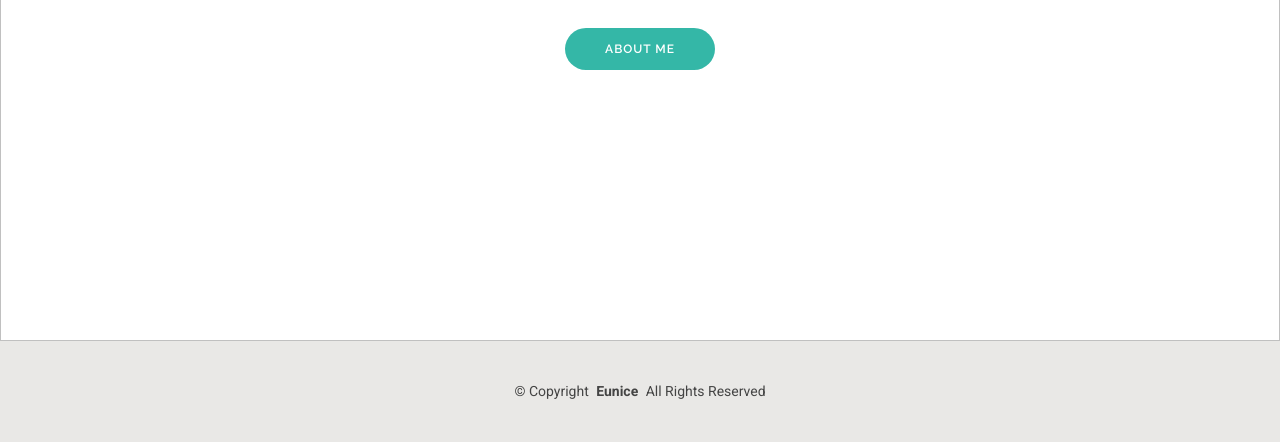
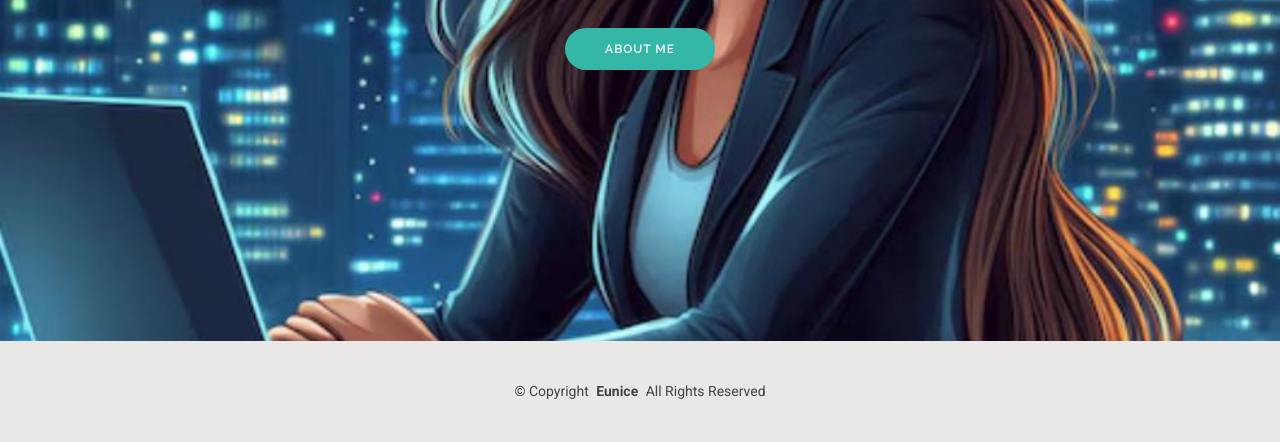
Before and after one commit to Eun424/eun424.github.io, a plain HTML site: page index.html in a window 1280 px wide. Shown: the part 460-902 px from the top of the page. Drawn offline with Linux system fonts and the light colour scheme.

Commit message:
Update index.html

```diff
--- a/index.html
+++ b/index.html
@@ -60,7 +60,7 @@
     <!-- Hero Section -->
     <section id="hero" class="hero section">
 
-      <img src="assets/img/hero-bg.jpg" alt="" data-aos="fade-in">
+      <img src="assets/hero-bg.jpg" alt="" data-aos="fade-in">
 
       <div class="container text-center" data-aos="zoom-out" data-aos-delay="100">
         <div class="row justify-content-center">
```
